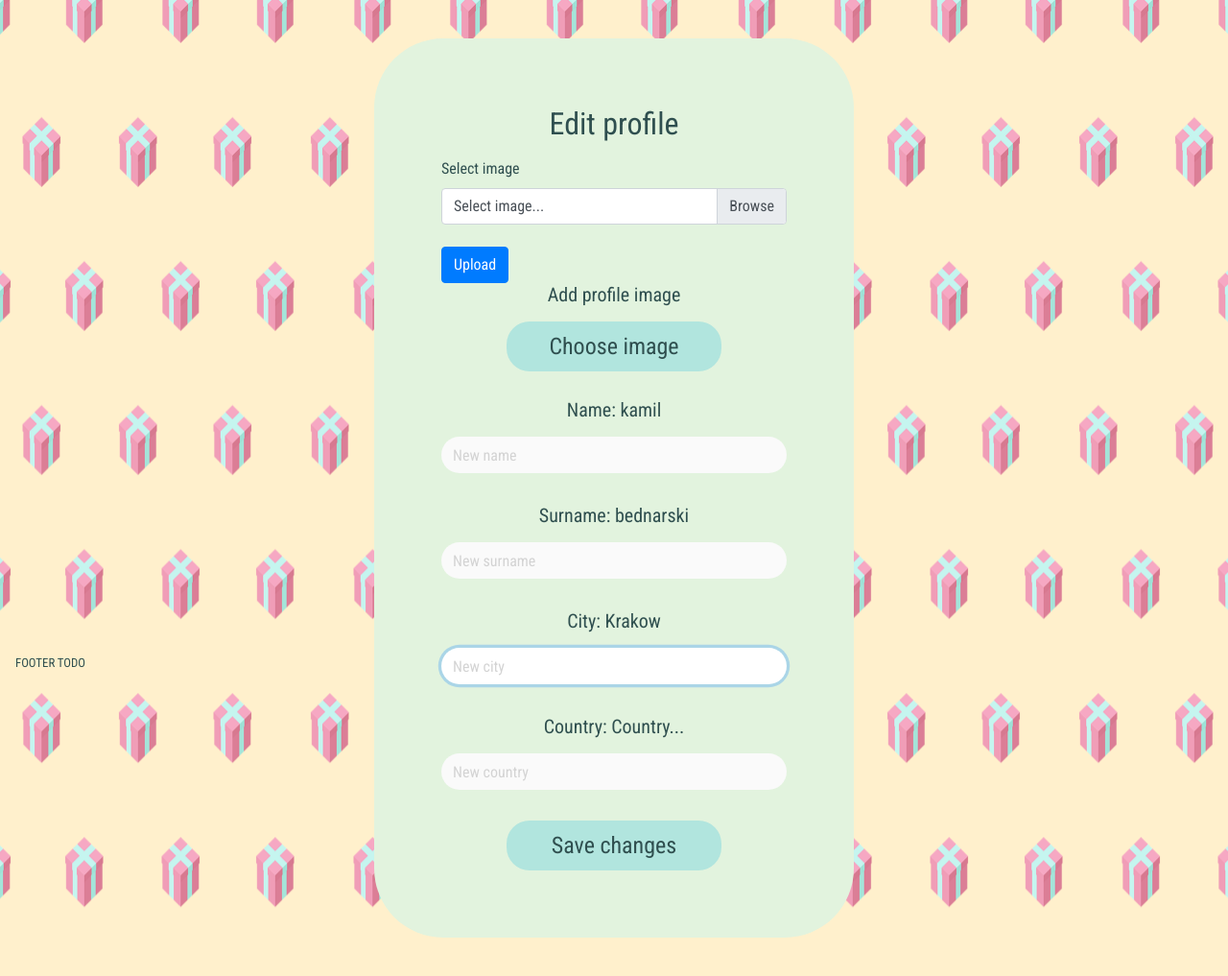
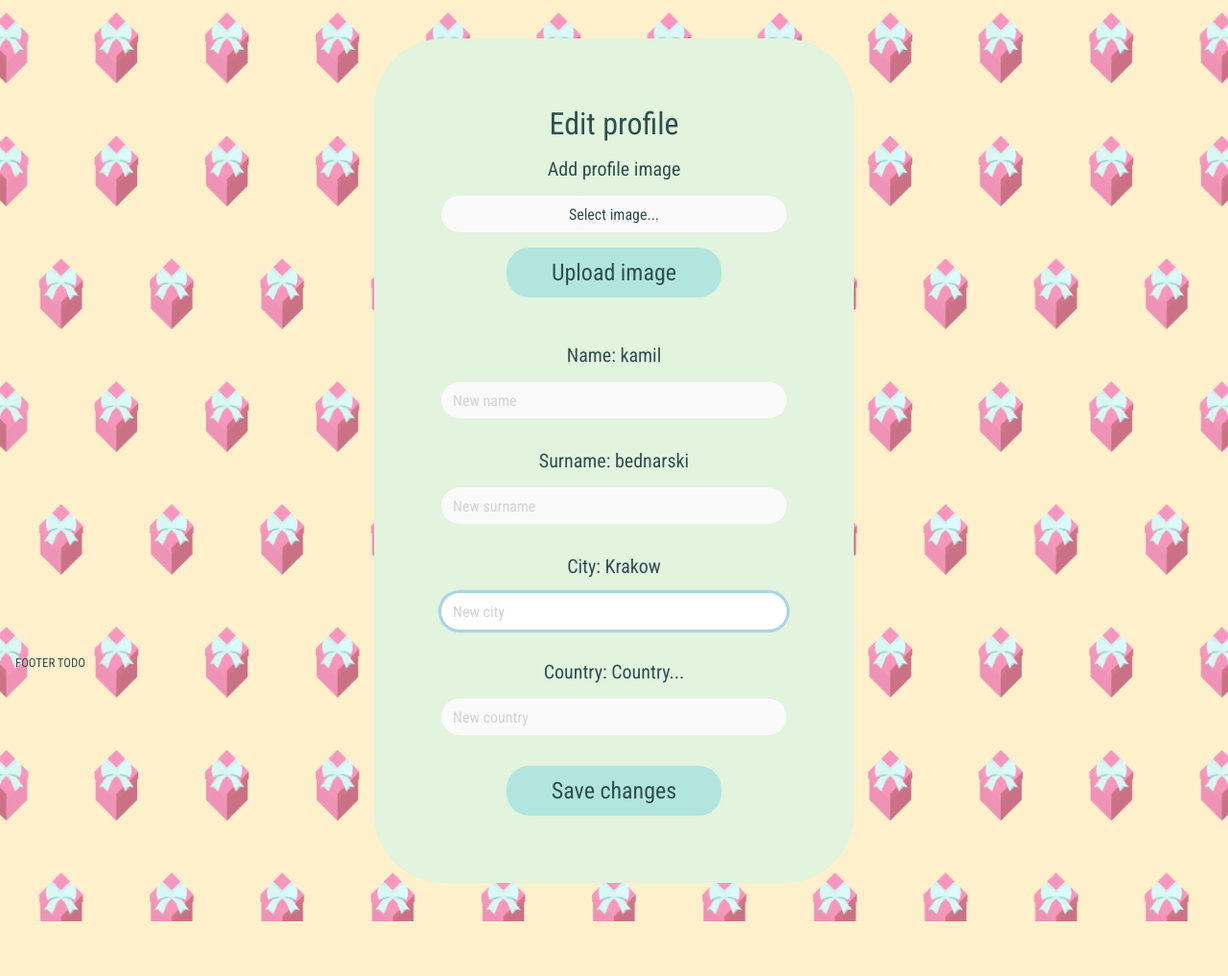
Before and after one commit to kamilbednarski/wish-me, a Flask app: page /profile/edit in a window 1280 px wide. Shown: the part 92-1109 px from the top of the page at 96% size. After the commit the page ends 1052 px from the top, so only its background shows below. Run offline with Flask 2, Linux system fonts and the light colour scheme; a user stored in the database is signed in; data comes from the database, SQL or seed files in the repository; some libraries are stand-ins or nearby versions; some web fonts are replaced.

Commit message:
update: background and profile edit form

```diff
--- a/static/styles.css
+++ b/static/styles.css
@@ -11,8 +11,9 @@ body {
     font-family: 'Roboto Condensed', sans-serif;
     background-color: #FFF0CC;
     background-image: url('/static/image/background.png');
-    background-size: cover;
+    background-size: contain;
     background-position: center;
+
 }
 
 main {
@@ -87,7 +88,7 @@ h5 {
     border-radius: 1.5rem;
     background-color: #FAFAFA;
     font-weight: 400;
-    border: none;
+    border: none !important;
 }
 
 .form-button {
--- a/templates/profileedit.html
+++ b/templates/profileedit.html
@@ -11,24 +11,19 @@
         </div>
         <form action="/profile/edit" method="post" id="login_form" enctype="multipart/form-data">
 
+            <!-- Profile photo -->
             <div class="form-group">
-                <label>Select image</label>
-                <div class="custom-file">
-                    <input type="file" class="custom-file-input" name="image" id="image">
-                    <label class="custom-file-label" for="image">Select image...</label>
-                </div>
-            </div>
-            <button type="submit" class="btn btn-primary">Upload</button>
-
-
-
-            <!-- Profile photo -->
-            <div class="form-group pb-3">
                 <div class="text-center">
                     <label class="form-label-m "><h5>Add profile image</h5></label>
                 </div>
-                    <input id="image" name="" type="file" accept="image/*"/>
-                    <label class="file-input text-center" for="">Choose image</label>
+                <div class="custom-file text-center form-input">
+                    <input type="file" class="custom-file-input" name="image" id="image">
+                    <label class="form-input pt-2" for="image">Select image...</label>
+                </div>
+            </div>
+            <!-- Button Upload image -->
+            <div class="text-center">
+                <button type="submit" class="form-button">Upload image</button>
             </div>
 
             <!-- Name -->
```
Also changed, not shown: static/image/background.jpg (deleted), static/image/background.png, 3 other files.
